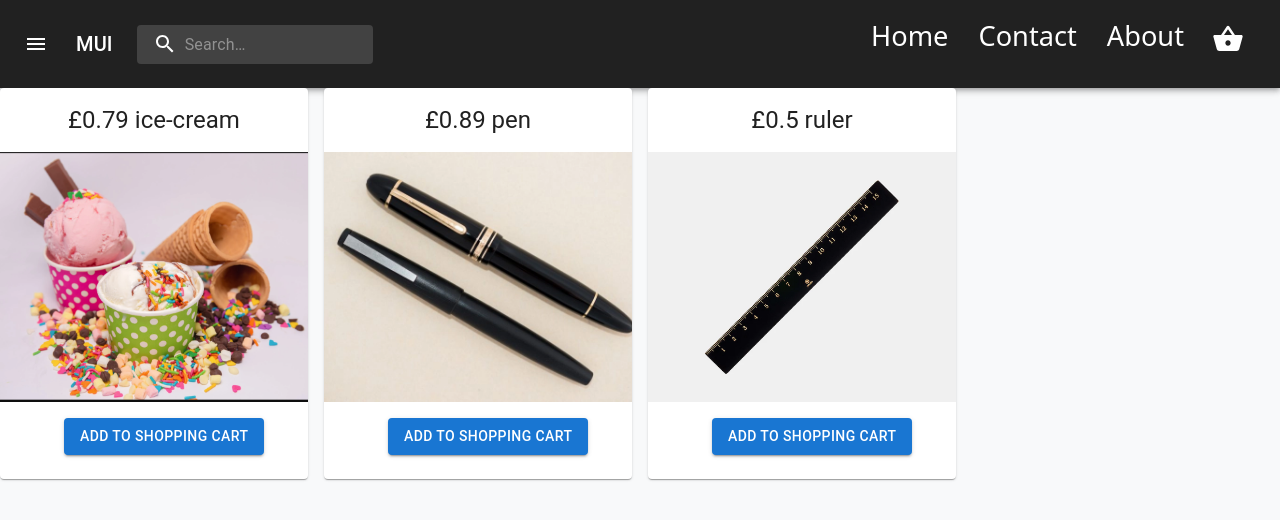
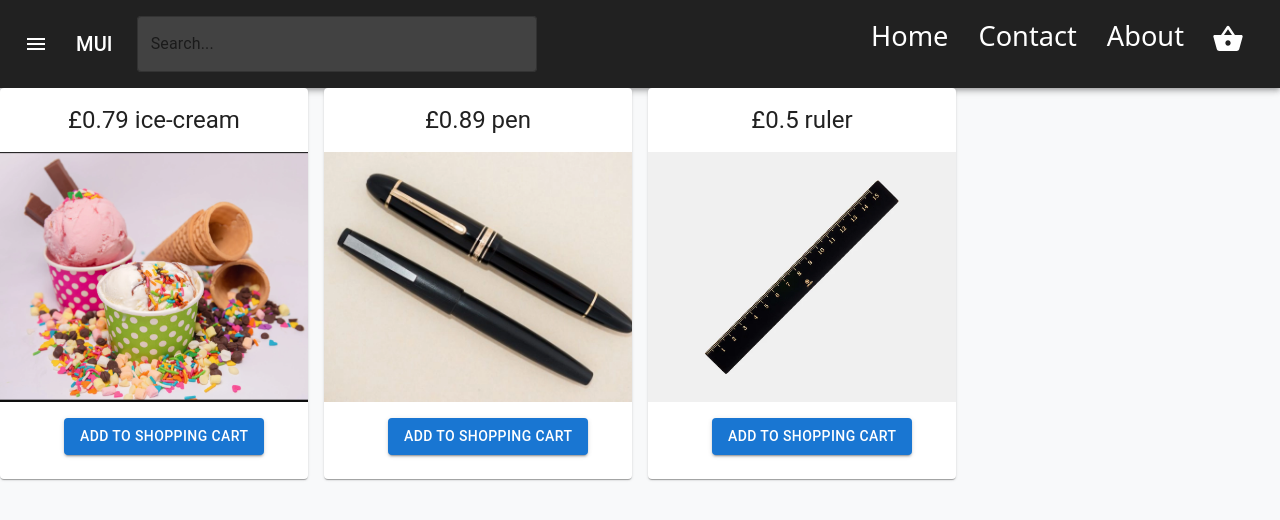
Before and after one commit to Muath01/react-e-commerce, a React (Create React App) app: page /home in a window 1280 px wide. Shown: the top 520 px of the page. Built offline with nearby package versions, Linux system fonts and the light colour scheme.

Commit message:
added auto-complete to search bar

```diff
--- a/src/App.tsx
+++ b/src/App.tsx
@@ -1,6 +1,6 @@
 import { stringify } from 'querystring';
 import {Button} from '@mui/material';
-import React, { ReactElement, ReactNode, useCallback, useState, FC } from 'react';
+import React, { ReactElement, ReactNode, useCallback, useState, FC, useMemo } from 'react';
 import { Route, Routes } from 'react-router-dom';
 import './App.css';
 import NavBar from './components/NavBar';
@@ -8,6 +8,7 @@ import Home from './pages/Home';
 import ShoppingCart from './components/ShoppingCart';
 import { useSelector } from 'react-redux';
 import Product from './components/Product';
+import { ProductContext } from './context/productContext';
 
 
 console.log("hello");
@@ -16,9 +17,15 @@ console.log("hello");
 
 const App:FC = () => {
 
+  const [value, setValue] = useState([])
+
+  const provideValue = useMemo(() => ({value, setValue}), [value, setValue])
+
   const {isOpen} = useSelector((state:any) => state.drawer);
   return (
     <>
+    <ProductContext.Provider value = {provideValue}>
+
     <NavBar />
 
     <Routes>
@@ -26,6 +33,7 @@ const App:FC = () => {
       <Route path="/about" element={<h1>Hello</h1>} />
       <Route path="/contact" element={<h1>Contact</h1>} />
     </Routes>
+    </ProductContext.Provider>
 
     {isOpen ? <ShoppingCart/> : null}
 
--- a/src/components/NavBar.tsx
+++ b/src/components/NavBar.tsx
@@ -1,4 +1,4 @@
-import * as React from 'react';
+import React, {useContext} from 'react';
 import { styled, alpha } from '@mui/material/styles';
 import AppBar from '@mui/material/AppBar';
 import Box from '@mui/material/Box';
@@ -19,6 +19,8 @@ import { ShoppingBasket } from '@mui/icons-material';
 import { Link } from 'react-router-dom';
 import { useDispatch, useSelector } from 'react-redux';
 import { setDrawer } from '../Redux/drawer';
+import { Autocomplete, Button, TextField } from '@mui/material';
+import { ProductContext } from '../context/productContext';
 
 
 const backStyle = {
@@ -91,6 +93,12 @@ export default function NavBar() {
   // selector
 
   const {shoppingCartItems} = useSelector((state:any) => state.drawer)
+  let arr = Object.keys(shoppingCartItems)
+
+  const {value} = useContext(ProductContext);
+
+
+
 
 
 
@@ -100,6 +108,7 @@ export default function NavBar() {
   const {isOpen} = useSelector((state:any) => state.drawer)
 
   const dispatch = useDispatch();
+
 
 
   const isMenuOpen = Boolean(anchorEl);
@@ -180,6 +189,11 @@ export default function NavBar() {
     </Menu>
   );
 
+  const top100Films = [
+    { label: 'The Shawshank Redemption', year: 1994 },
+
+  ];
+
   return (
     <Box sx={{ flexGrow: 1, backgroundColor:"red"} }>
       <AppBar position="static">
@@ -203,12 +217,21 @@ export default function NavBar() {
           </Typography>
           <Search>
             <SearchIconWrapper>
-              <SearchIcon />
+              {/* <SearchIcon /> */}
             </SearchIconWrapper>
-            <StyledInputBase
+            <Autocomplete
+              // disablePortal
+              // disableClearable
+              freeSolo
+              // id="combo-box-demo"
+              options={value}
+              sx={{ width: 400 }}
+              renderInput={(params) => <TextField {...params} label="Search..." />}
+            />
+            {/* <StyledInputBase
               placeholder="Search…"
               inputProps={{ 'aria-label': 'search' }}
-            />
+            /> */}
           </Search>
           <Box sx={{ flexGrow: 1 }} />
           <Box sx={{ display: { xs: 'none', md: 'flex' } }}>
--- /dev/null
+++ b/src/context/productContext.js
@@ -0,0 +1,4 @@
+import {createContext} from "react";
+
+
+export const ProductContext = createContext(null)
--- a/src/pages/Home.tsx
+++ b/src/pages/Home.tsx
@@ -1,6 +1,8 @@
-import React from 'react'
+import React, {useContext, useEffect, useMemo} from 'react'
 import {Grid, Box} from "@mui/material"
 import Product from '../components/Product'
+import { ProductContext } from '../context/productContext'
+import { render } from '@testing-library/react'
 
 // type products = {
 //     productName: string,
@@ -9,26 +11,37 @@ import Product from '../components/Product'
 
 function Home() {
 
-   const products: Object = {
-    "ice-cream":{
-        quantity:1,
-        price:0.79
-    },
-    "pen":{
-        quantity:1,
-        price:0.89
-    },
+  const {value, setValue} = useContext(ProductContext)
 
-    "ruler":{
-        quantity:1,
-        price:0.5
-    }
+  const products: Object = useMemo(
+      () => ({
+        "ice-cream": {
+          quantity: 1,
+          price: 0.79,
+        },
+        "pen": {
+          quantity: 1,
+          price: 0.89,
+        },
+        "ruler": {
+          quantity: 1,
+          price: 0.5,
+        },
+      }),
+      []
+    );
 
-   }
+   useEffect(() => {
+    setValue(Object.keys(products))
+
+   }, [])
+
+
 //    const products: Array<string> = ["pen", "ruler", "ice-cream"]
 
   return (
 <>
+
 
     <Grid container spacing={2} >
 
```
